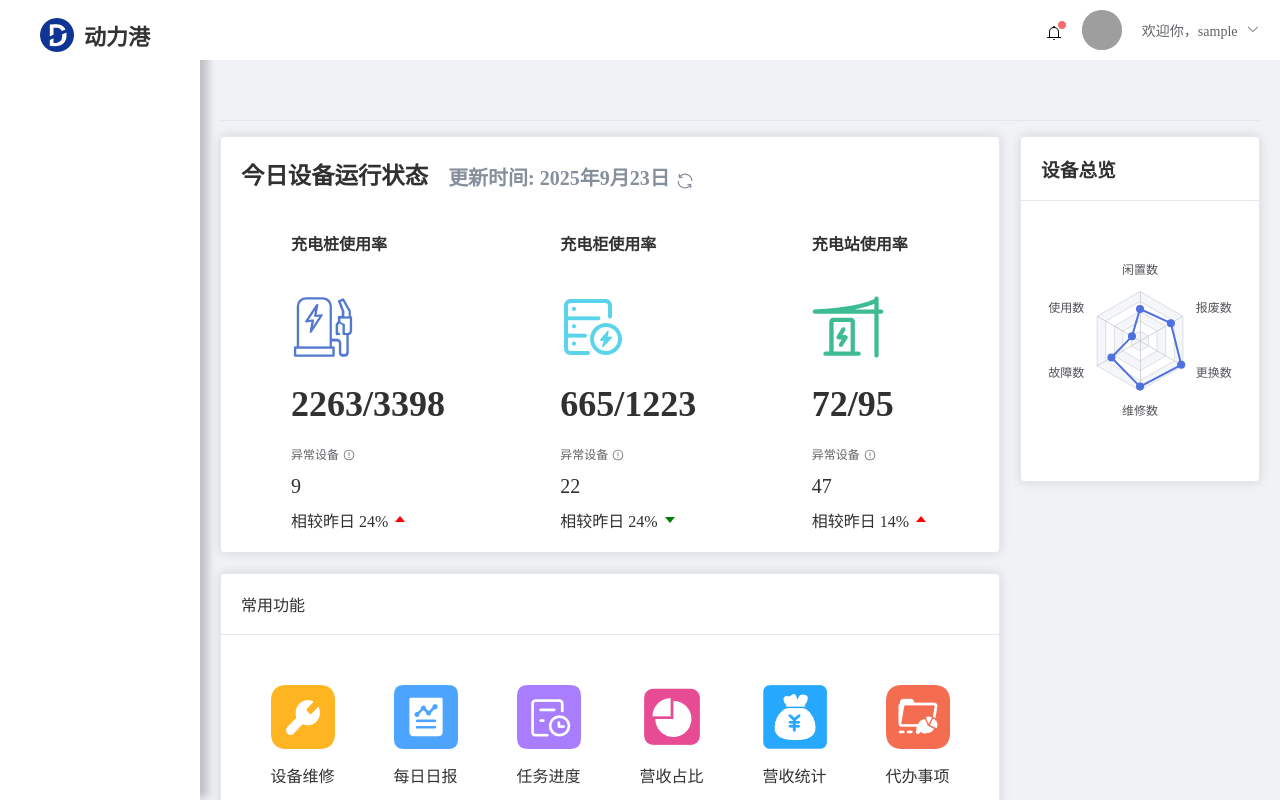
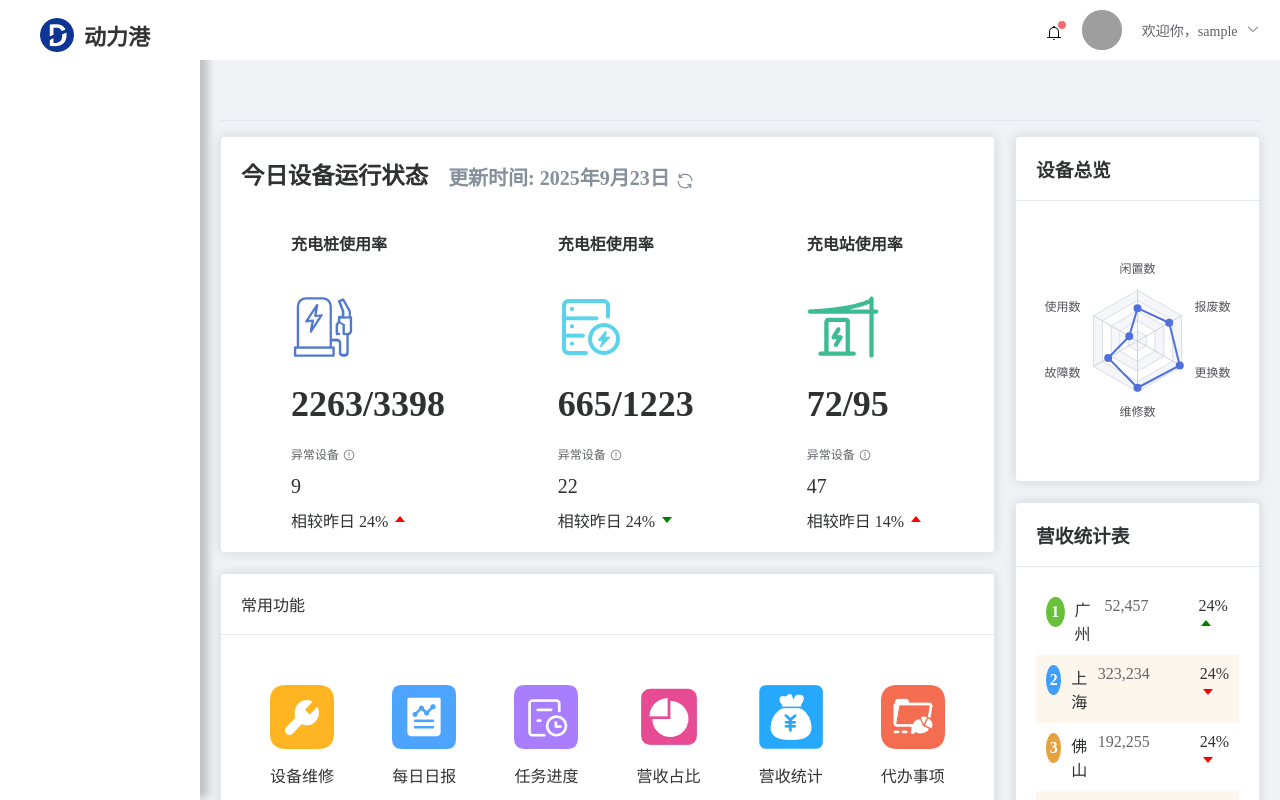
Before and after one commit to SJTU-cyeext/energy_platform, a Vue app: page /dashboard in a window 1280 px wide. Built offline with nearby package versions, Linux system fonts and the light colour scheme; sample sign-in values are in the browser's storage; grey boxes are pictures that could not be loaded.

Commit message:
36 完成营收统计表和故障报警模块

```diff
--- a/src/style.less
+++ b/src/style.less
@@ -6,6 +6,10 @@
 
 body {
     background-color: rgb(241, 242, 246);
+}
+
+li {
+    list-style: none;
 }
 
 .fl {
--- a/src/views/dashboard/DashBoard.vue
+++ b/src/views/dashboard/DashBoard.vue
@@ -1,5 +1,5 @@
 <template>
-    <el-row>
+    <el-row :gutter="20">
         <el-col :span="18">
             <el-card>
                 <div class="title">
@@ -158,13 +158,129 @@
             </el-card>
         </el-col>
         <el-col :span="6">
-            <el-card class="ml">
+            <el-card>
                 <template #header>
                     <div class="card-header">
                         <h1>设备总览</h1>
                     </div>
                 </template>
                 <div ref="chartRef3" style="width: 100%; height: 240px;"></div>
+            </el-card>
+
+            <el-card class="mt">
+                <template #header>
+                    <div class="card-header">
+                        <h1>营收统计表</h1>
+                    </div>
+                </template>
+                <ul class="ranking-list">
+                    <li class="ranking-item">
+                        <span class="rank" style="background-color: rgb(103, 194, 58);color: #fff;">1</span>
+                        <span class="store-name">广州</span>
+                        <span class="sales">52,457</span>
+                        <span style="margin-left:50px">
+                            24%
+                            <el-icon color="green">
+                                <CaretTop />
+                            </el-icon>
+                        </span>
+                    </li>
+                    <li class="ranking-item">
+                        <span class="rank" style="background-color:rgb(64, 158, 255) ;color: #fff ;">2</span>
+                        <span class="store-name">上海</span>
+                        <span class="sales">323,234</span>
+                        <span style="margin-left: 50px;">
+                            24%
+                            <el-icon color="red">
+                                <CaretBottom />
+                            </el-icon>
+                        </span>
+                    </li>
+                    <li class="ranking-item">
+                        <span class="rank" style="background-color:rgb(230, 162, 60) ;color: #fff ;">3</span>
+                        <span class="store-name">佛山</span>
+                        <span class="sales">192,255</span>
+                        <span style="margin-left: 50px;">
+                            24%
+                            <el-icon color="red">
+                                <CaretBottom />
+                            </el-icon>
+                        </span>
+                    </li>
+                    <li class="ranking-item">
+                        <span class="rank">4</span>
+                        <span class="store-name">珠海</span>
+                        <span class="sales">17,540</span>
+                        <span style="margin-left: 50px;">
+                            24%
+                            <el-icon color="green">
+                                <CaretTop />
+                            </el-icon>
+                        </span>
+                    </li>
+                    <li class="ranking-item">
+                        <span class="rank">5</span>
+                        <span class="store-name">深圳</span>
+                        <span class="sales">662,337</span>
+                        <span style="margin-left: 50px;">
+                            24%
+                            <el-icon color="red">
+                                <CaretBottom />
+                            </el-icon>
+                        </span>
+                    </li>
+                    <li class="ranking-item">
+                        <span class="rank">6</span>
+                        <span class="store-name">厦门</span>
+                        <span class="sales">22,941</span>
+                        <span style="margin-left: 50px;">
+                            24%
+                            <el-icon color="green">
+                                <CaretTop />
+                            </el-icon>
+                        </span>
+                    </li>
+                    <li class="ranking-item">
+                        <span class="rank">7</span>
+                        <span class="store-name">长沙</span>
+                        <span class="sales">565,221</span>
+                        <span style="margin-left: 50px;">
+                            24%
+                            <el-icon color="green">
+                                <CaretTop />
+                            </el-icon>
+                        </span>
+                    </li>
+                </ul>
+            </el-card>
+
+            <el-card class="mt">
+                <template #header>
+                    <div class="card-header">
+                        <h1>故障报警</h1>
+                    </div>
+
+                </template>
+                <el-timeline style="max-width: 600px">
+                    <el-timeline-item timestamp="2025/9/19" placement="top" type="danger" :hollow="true">
+                        <el-card>
+                            <h4>矿业北路通讯中断</h4>
+                        </el-card>
+                    </el-timeline-item>
+                    <el-timeline-item timestamp="2025/9/17" placement="top" type="warning" :hollow="true">
+                        <el-card>
+                            <h4>黄河南路超出服务区</h4>
+                        </el-card>
+                    </el-timeline-item>
+
+                    <el-timeline-item timestamp="2025/8/30" placement="top" type="danger" :hollow="true">
+                        <el-card>
+                            <h4>6号机组异常断电</h4>
+                        </el-card>
+                    </el-timeline-item>
+
+
+                </el-timeline>
             </el-card>
         </el-col>
     </el-row>
@@ -392,4 +508,38 @@
             color: #333;
         }
     }
+
+    .ranking-list {
+        .ranking-item {
+            display: flex;
+            justify-content: space-between;
+            padding: 10px;
+
+            .rank {
+                display: inline-block;
+                font-weight: bold;
+                color: #666;
+                width: 30px;
+                height: 30px;
+                border-radius: 50%;
+                text-align: center;
+                line-height: 30px;
+            }
+
+            .store-name {
+                flex-grow: 1;
+                padding: 0 10px;
+            }
+
+            .sales {
+                color: #666;
+            }
+        }
+
+        .ranking-item:nth-child(even) {
+            background-color: rgb(253, 246, 236);
+        }
+
+    }
+
 </style>
```
